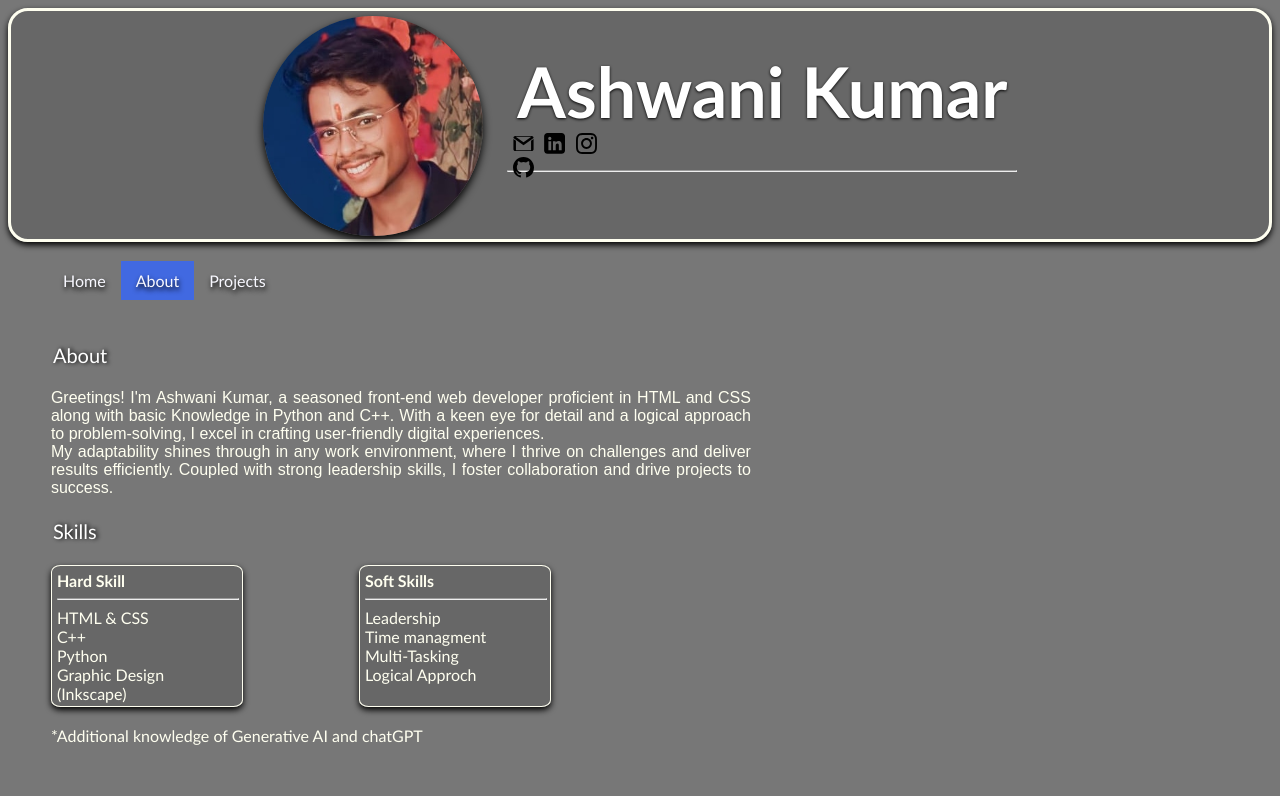
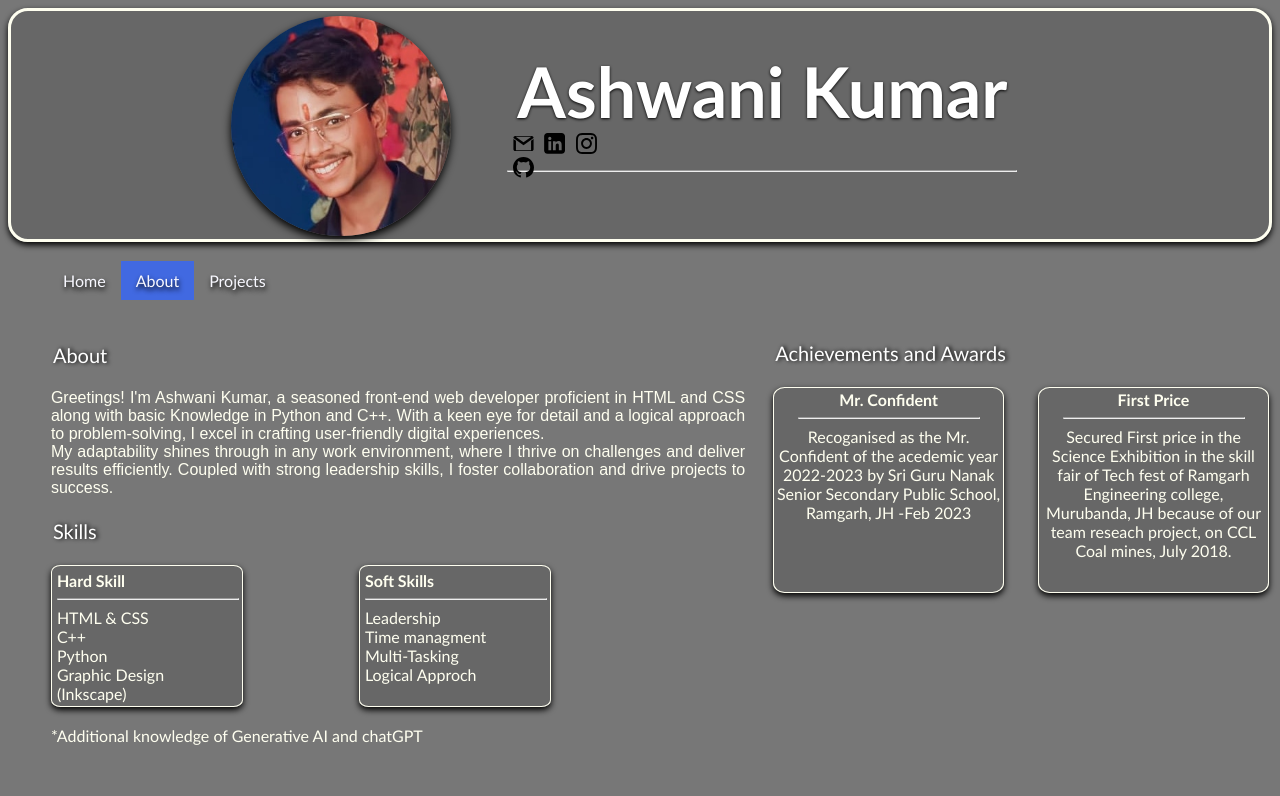
Before and after one commit to AshwanikumarV/Ashwani-Kumar.io, a plain HTML site: page about.html in a window 1280 px wide. Shown: the top 796 px of the page. Drawn offline with Linux system fonts and the light colour scheme.

Commit message:
profile.css

```diff
--- a/profile.css
+++ b/profile.css
@@ -12,13 +12,13 @@ body{
 #profile_pic{
 	margin-top: 5px;
 	border-radius: 50%;
-	margin-left: 20%;
+	margin-left: 17.5%;
 	height:220px;
 	width:220px;
 	box-shadow: 0 4px 8px rgba(0, 0, 0, 1);
 }
 #name{
-	height: relative;
+	height:relative;
 	width:relative;
 	float: right;
 	text-shadow: 0 1px 3px rgba(0, 0, 0, 1);
@@ -69,3 +69,8 @@ body{
 	box-shadow: 0 3px 6px rgba(0, 0, 0, 1);
 	text-align: center;
 }
+.parent{
+	display: flex;
+	gap:20px;
+	flex: row;
+}
```
